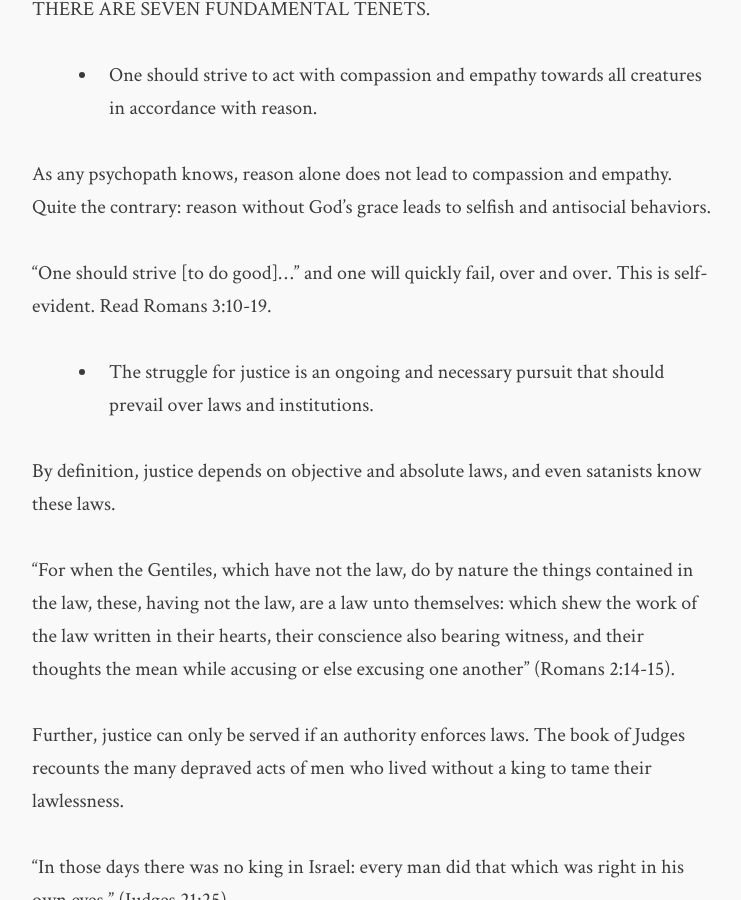
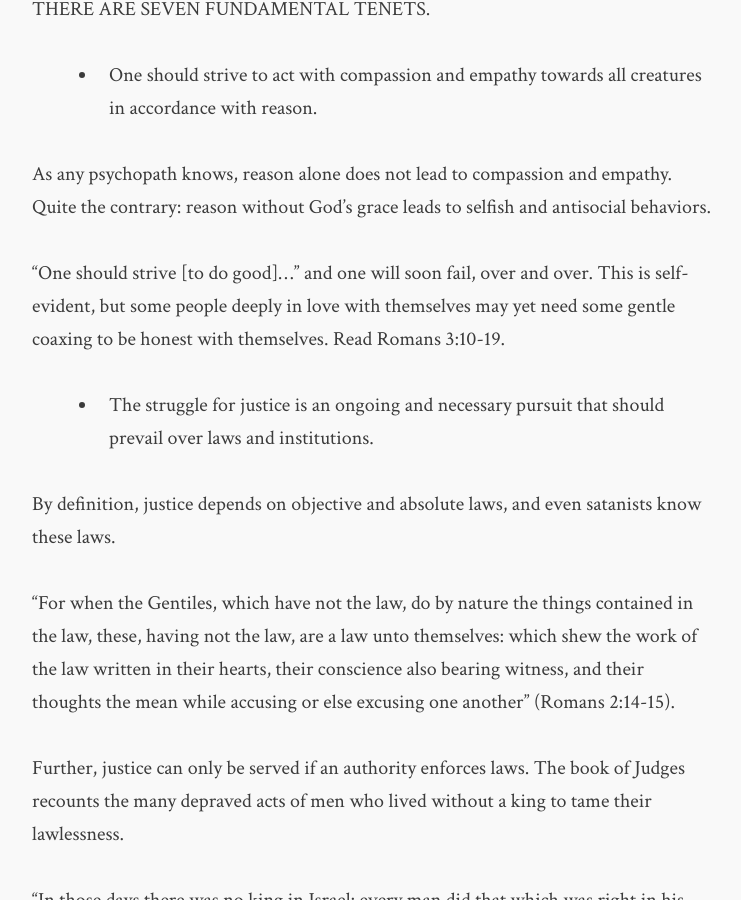
Before and after one commit to flashlightministries/oilforlight, a Jekyll site: the page built from _posts/2017-11-05-satanic-temple-seven-tenets.md, in a window 1280 px wide and 900 px high, scrolled down 1006 px. Shown: the whole window, without its empty margins (268-1009 px from the left). Built offline with Jekyll 4.4.1, drawn with Linux system fonts in a browser that asks for light colours; nearby versions of some CDN libraries.

Commit message:
Update 2017-11-05-satanic-temple-seven-tenets.md

```diff
--- a/_posts/2017-11-05-satanic-temple-seven-tenets.md
+++ b/_posts/2017-11-05-satanic-temple-seven-tenets.md
@@ -20,7 +20,7 @@ THERE ARE SEVEN FUNDAMENTAL TENETS.
 
 As any psychopath knows, reason alone does not lead to compassion and empathy.  Quite the contrary: reason without God's grace leads to selfish and antisocial behaviors.
 
-"One should strive [to do good]..." and one will quickly fail, over and over.  This is self-evident.  Read Romans 3:10-19.
+"One should strive [to do good]..." and one will soon fail, over and over.  This is self-evident, but some people deeply in love with themselves may yet need some gentle coaxing to be honest with themselves.  Read Romans 3:10-19.
 
 * The struggle for justice is an ongoing and necessary pursuit that should prevail over laws and institutions.
 
```
